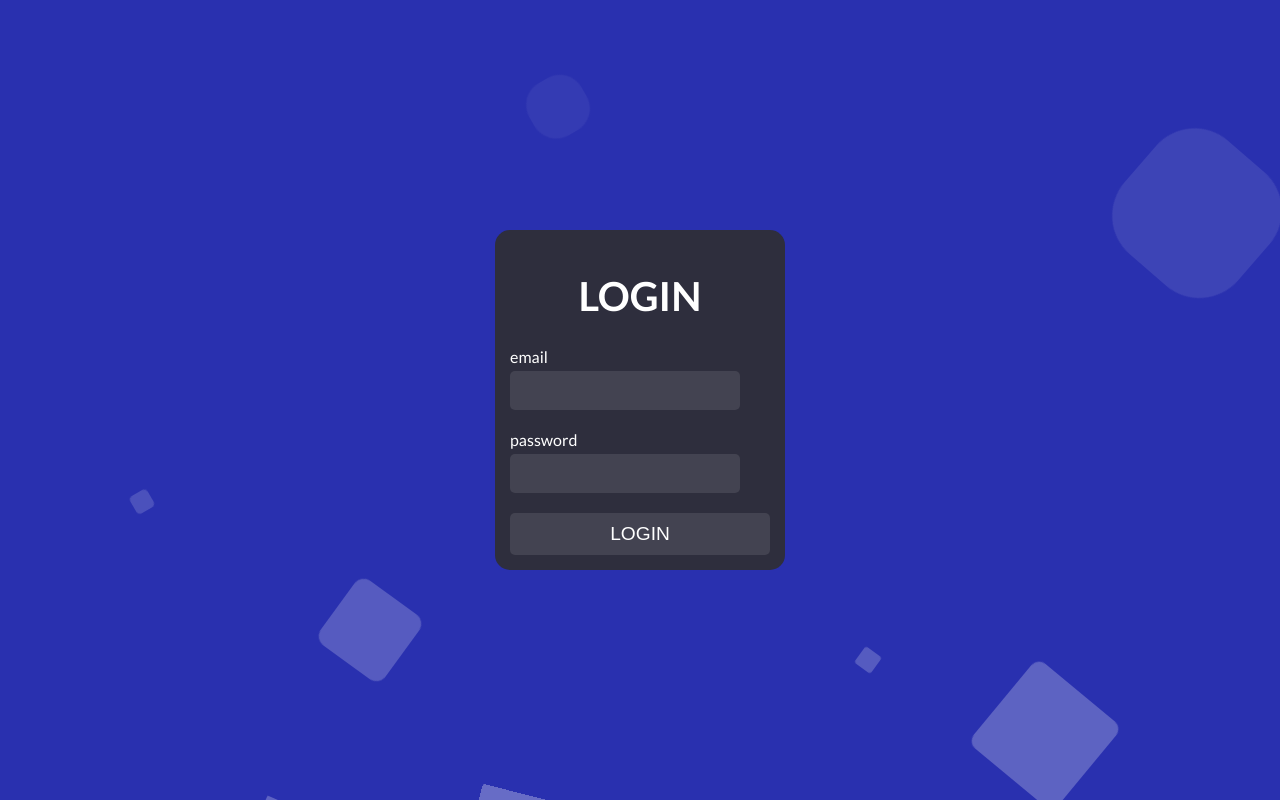
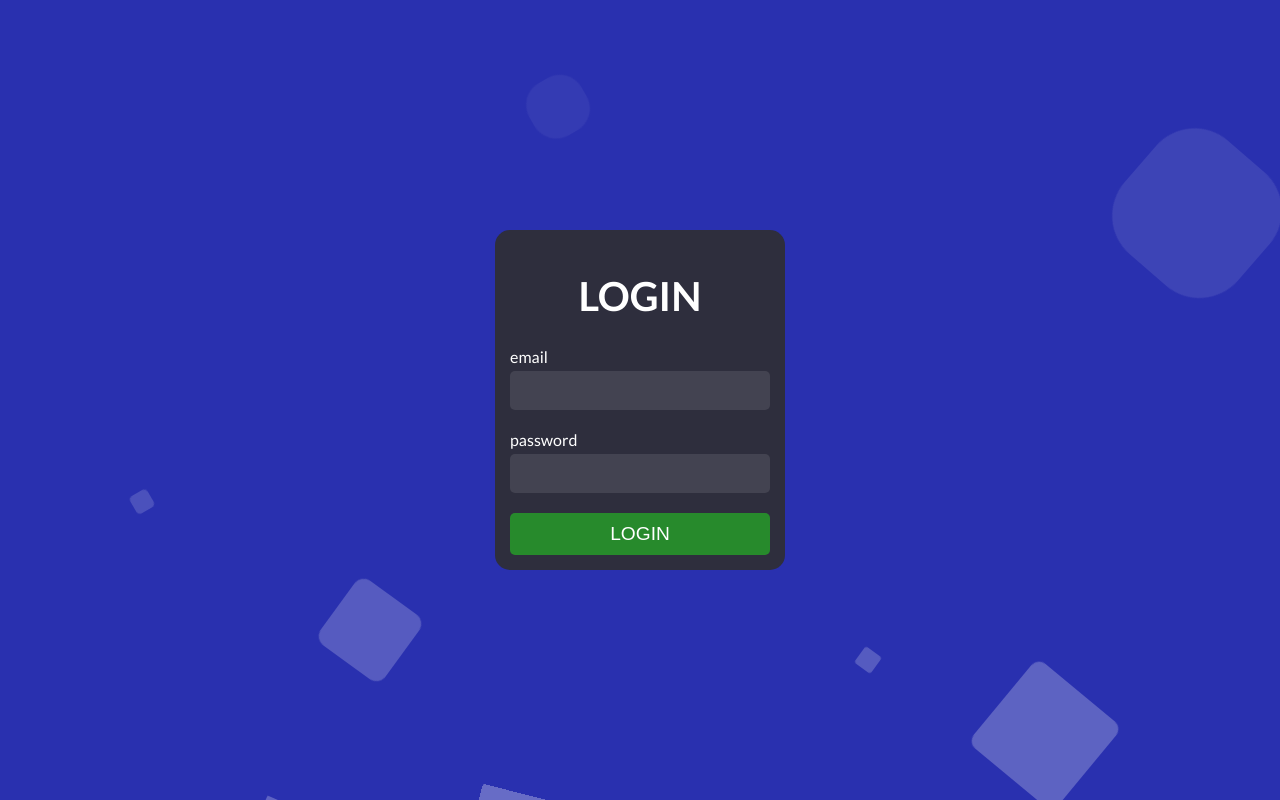
Before and after one commit to Piotrko64/FRONTger, a Vue app in the folder FRONTger/: page / in a window 1280 px wide. Built offline with nearby package versions, Linux system fonts and the light colour scheme.

Commit message:
creating animation hover on button in login form

```diff
--- /dev/null
+++ b/FRONTger/src/components/loginPage/componentsLoginPage/features/isValidLoginForm.ts
@@ -0,0 +1,7 @@
+export function isValidLoginForm(email: string, password: string) {
+    if (email.length < 7 || password.length < 5 || !email.includes("@")) {
+        return false;
+    } else {
+        return true;
+    }
+}
--- a/FRONTger/src/ui/form/BaseButton.vue
+++ b/FRONTger/src/ui/form/BaseButton.vue
@@ -7,19 +7,49 @@ const { text, type = "button" } = defineProps<{
 
 <template>
     <button :type="type">
-        {{ text }}
+        <div class="text">
+            {{ text }}
+        </div>
     </button>
 </template>
 
 <style scoped lang="scss">
 button {
     font-size: 1.2rem;
-    background-color: rgba(255, 255, 255, 0.103);
+    background-color: rgb(39, 138, 44);
     border: none;
     color: white;
     text-transform: uppercase;
     padding: 10px;
     border-radius: 5px;
     width: 100%;
+    transition: all 0.3s ease;
+    position: relative;
+    overflow: hidden;
+    display: flex;
+    justify-content: center;
+    align-items: center;
+    .text {
+        position: relative;
+        z-index: 3;
+    }
+    &::after {
+        content: "";
+        position: absolute;
+        border-radius: 5px;
+        transform-origin: left;
+        width: 0%;
+        height: 100%;
+        color: red;
+        z-index: 2;
+        background-color: rgb(63, 170, 31);
+        transition: all 0.3s ease;
+    }
+    &:hover {
+        &::after {
+            width: 100%;
+        }
+        cursor: pointer;
+    }
 }
 </style>
--- a/FRONTger/src/ui/form/BaseInput.vue
+++ b/FRONTger/src/ui/form/BaseInput.vue
@@ -8,12 +8,12 @@ const {
     minLength,
 } = defineProps<{
     notRequiredInput?: boolean;
-    typeInput: string;
+    typeInput?: string;
     name: string;
     minLength: number;
 }>();
 
-const emits = defineEmits(["updateInput"]);
+const emits = defineEmits(["updateData"]);
 
 const errorInputMesage: Ref<string> = ref("");
 const isBlur: Ref<boolean> = ref(false);
@@ -26,7 +26,7 @@ watch([isBlur], () => {
         errorInputMesage.value = "This Input is required!";
     } else if (valueInput.value.length < minLength) {
         errorInputMesage.value = `The minimum length is ${minLength}`;
-    } else if (typeInput === "email" && !typeInput.includes("@")) {
+    } else if (typeInput === "email" && !valueInput.value.includes("@")) {
         errorInputMesage.value = `Wrong Email!`;
     } else {
         isValid.value = true;
@@ -38,7 +38,7 @@ watch([isBlur], () => {
     <div class="flexInput">
         <label :for="name">{{ name }}</label>
         <input
-            @input="emits('updateInput', valueInput)"
+            @input="emits('updateData', name, valueInput)"
             :type="typeInput"
             v-model="valueInput"
             :required="notRequiredInput"
@@ -72,6 +72,7 @@ watch([isBlur], () => {
         box-sizing: border-box;
         font-family: "Lato";
         font-weight: 400;
+        width: 100%;
         &:focus-visible {
             border: 1px solid rgb(255, 255, 255);
         }
@@ -79,7 +80,7 @@ watch([isBlur], () => {
     p {
         margin: 0;
         color: red;
-        font-size: 1rem;
+        font-size: 0.9rem;
     }
 }
 </style>
```
Also changed, not shown: FRONTger/src/router.ts (added).
